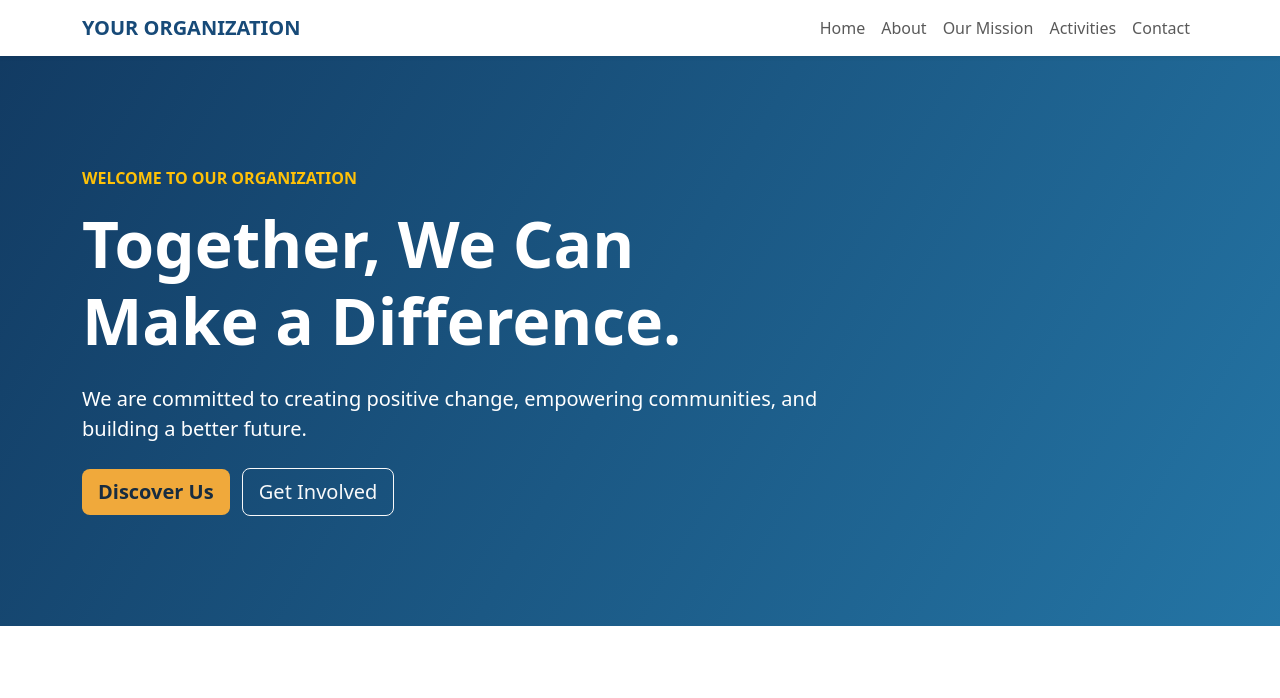
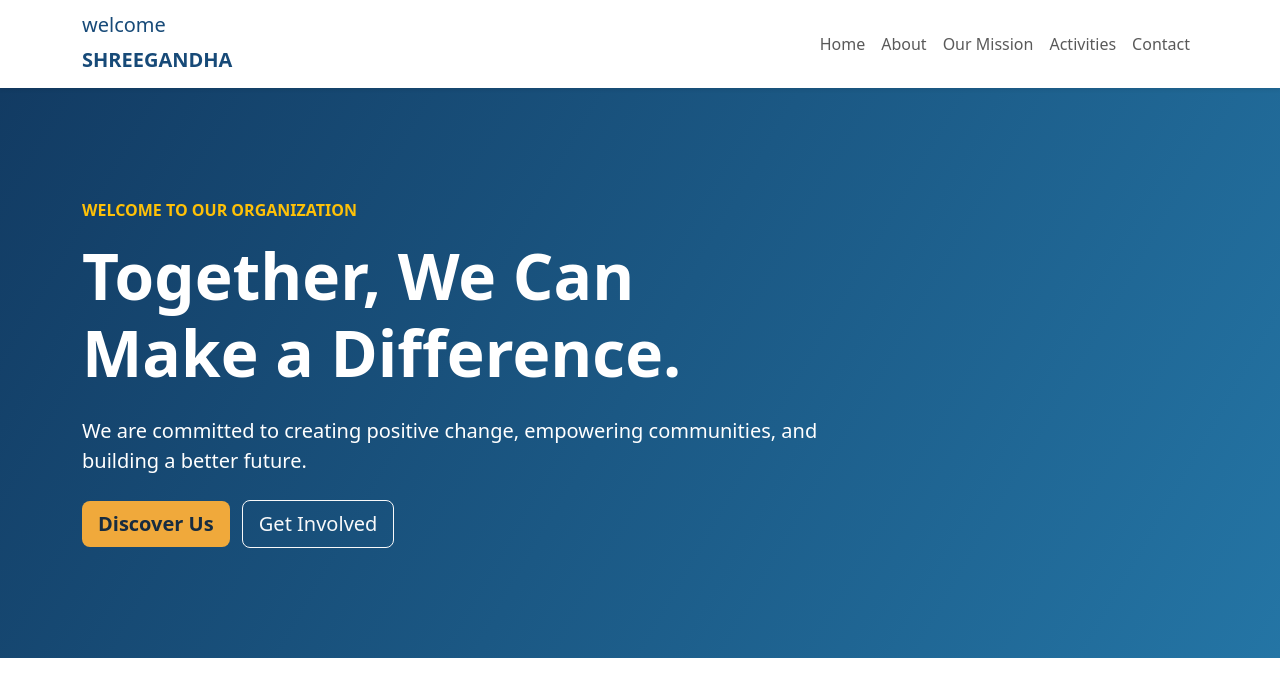
Before and after one commit to shreegandha-horticulture/greenring, a plain HTML site: page index.html in a window 1280 px wide. Shown: the top 698 px of the page. Drawn offline with nearby package versions, Linux system fonts and the light colour scheme.

Commit message:
organization name added

```diff
--- a/index.html
+++ b/index.html
@@ -6,7 +6,7 @@
   <meta name="viewport" content="width=device-width, initial-scale=1">
   <meta name="description" content="Learn about our organization, our mission, our work, and how you can get involved.">
 
-  <title>Your Organization | Making a Difference</title>
+  <title>shreegandha</title>
 
   <!-- Bootstrap 5 -->
   <link href="https://cdn.jsdelivr.net/npm/bootstrap@5.3.3/dist/css/bootstrap.min.css" rel="stylesheet">
@@ -103,7 +103,7 @@
 <!-- Navigation -->
 <nav class="navbar navbar-expand-lg navbar-light sticky-top shadow-sm">
   <div class="container">
-    <a class="navbar-brand" href="#">YOUR ORGANIZATION</a>
+	  <a class="navbar-brand" href="#"><h5>welcome </h5> SHREEGANDHA</a>
 
     <button class="navbar-toggler" type="button"
       data-bs-toggle="collapse" data-bs-target="#navbarNav"
```
